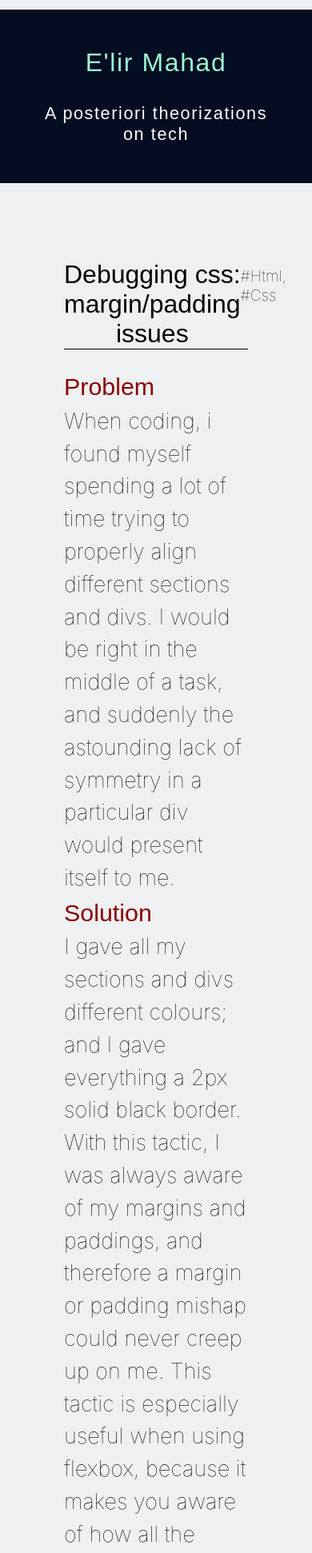
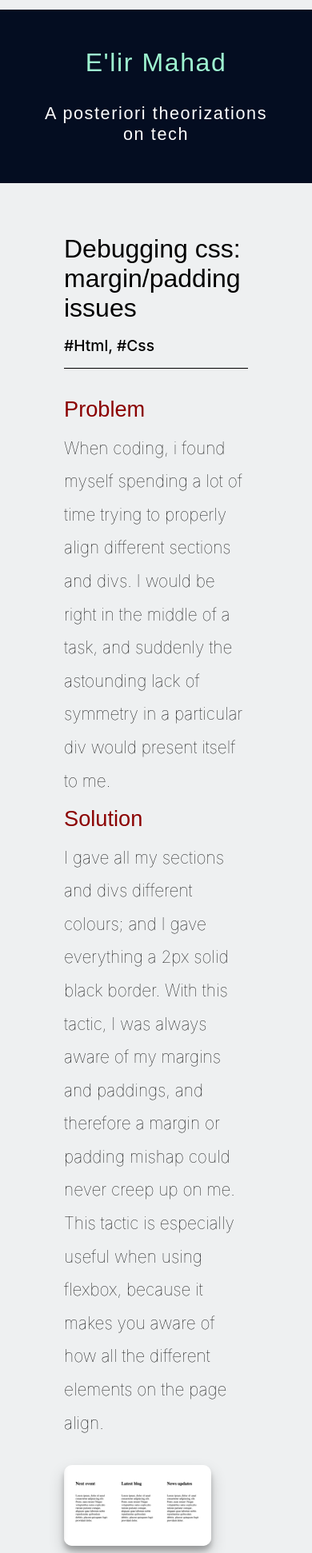
Before and after one commit to Elir-Mahad/oldsibecr, a React (Create React App) app: page /devtips in a window 390 px wide. Shown: the part 55-1997 px from the top of the page at 80% size. Built offline with nearby package versions, Linux system fonts and the light colour scheme.

Commit message:
updating css for the individual blog

```diff
--- a/src/AllBlogs.css
+++ b/src/AllBlogs.css
@@ -22,13 +22,13 @@
 }
 
 .title {
-	font-weight: 100;
+	font-weight: 500;
 	font-size: 2rem;
 }
 
 .hashtag {
 	font-size: 1.2rem;
-	font-weight: 100;
+	font-weight: 500;
 }
 
 /* actual blog post  */
@@ -42,16 +42,17 @@
 .blog h3,
 .blog p,
 .blog li {
-	font-weight: 100;
-	line-height: 1.5;
+	line-height: 2;
 }
 
 .blog h2 {
 	font-size: 1.7rem;
+	font-weight: 500;
 }
 
 .blog h3 {
 	font-size: 1.7rem;
+	font-weight: 500;
 }
 
 .blog p {
@@ -101,34 +102,24 @@
 	padding-bottom: 2rem;
 }
 
-.blogbody img {
-	margin: 1rem;
-	margin-left: 0rem;
+.noncodeimg {
 	border-radius: 10px;
-	border: 1px solid black;
-	width: 100%;
+	width: 80%;
+	box-shadow: 0 10px 20px rgba(0, 0, 0, 0.19), 0 6px 6px rgba(0, 0, 0, 0.23);
+	margin-top: 2rem;
+	margin-bottom: 2rem;
 }
-
-/* .content {
-	display: none;
-} */
 
 /* media */
 
 @media (max-width: 1024px) {
-	.blog .titledate {
+	.blog .titletag {
 		flex-direction: column;
+		align-items: unset;
 	}
 
-	.blog .title {
-		text-align: center;
-		margin-top: 2rem;
-		margin-bottom: -1rem;
-	}
-
-	.blog button {
-		display: block;
-		margin: auto;
+	.hashtag {
+		margin-top: 1rem;
 	}
 }
 
@@ -140,12 +131,7 @@
 }
 
 @media (max-width: 500px) {
-	.blog .title {
-		width: 110%;
-		font-size: 2rem;
-	}
-
-	.blog h2 {
+	/* .blog h2 {
 		font-size: 1.9rem;
 	}
 
@@ -159,5 +145,5 @@
 
 	.blog li {
 		font-size: 1.6rem;
-	}
+	} */
 }
--- a/src/dev_components/MarginBlog.js
+++ b/src/dev_components/MarginBlog.js
@@ -34,14 +34,14 @@ function MarginBlog() {
 					</p>
 
 					<img
-						className=""
+						className="noncodeimg"
 						src={borders1}
 						alt=""
 						//
 					/>
 
 					<img
-						className=""
+						className="noncodeimg"
 						src={borders2}
 						alt=""
 						//
```
Also changed, not shown: 1 other file (tests, documents, lock files or other folders).
